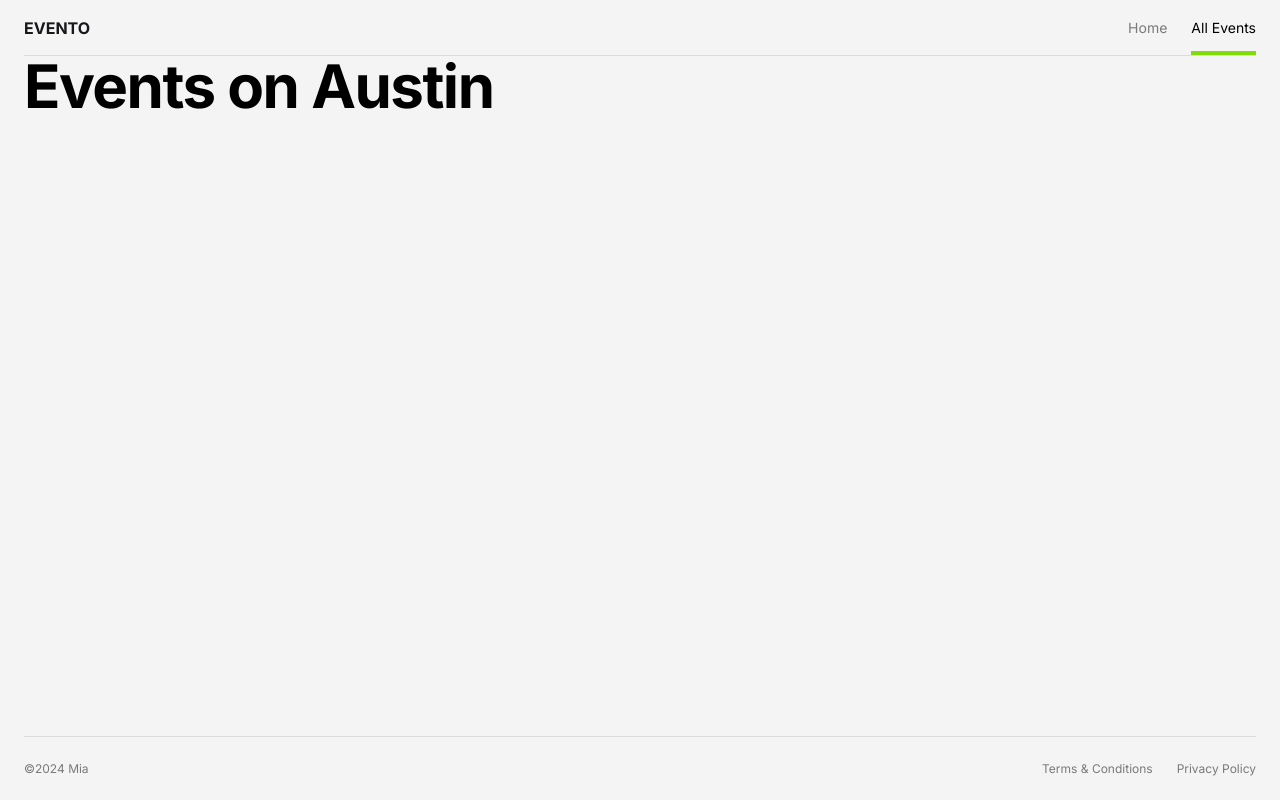
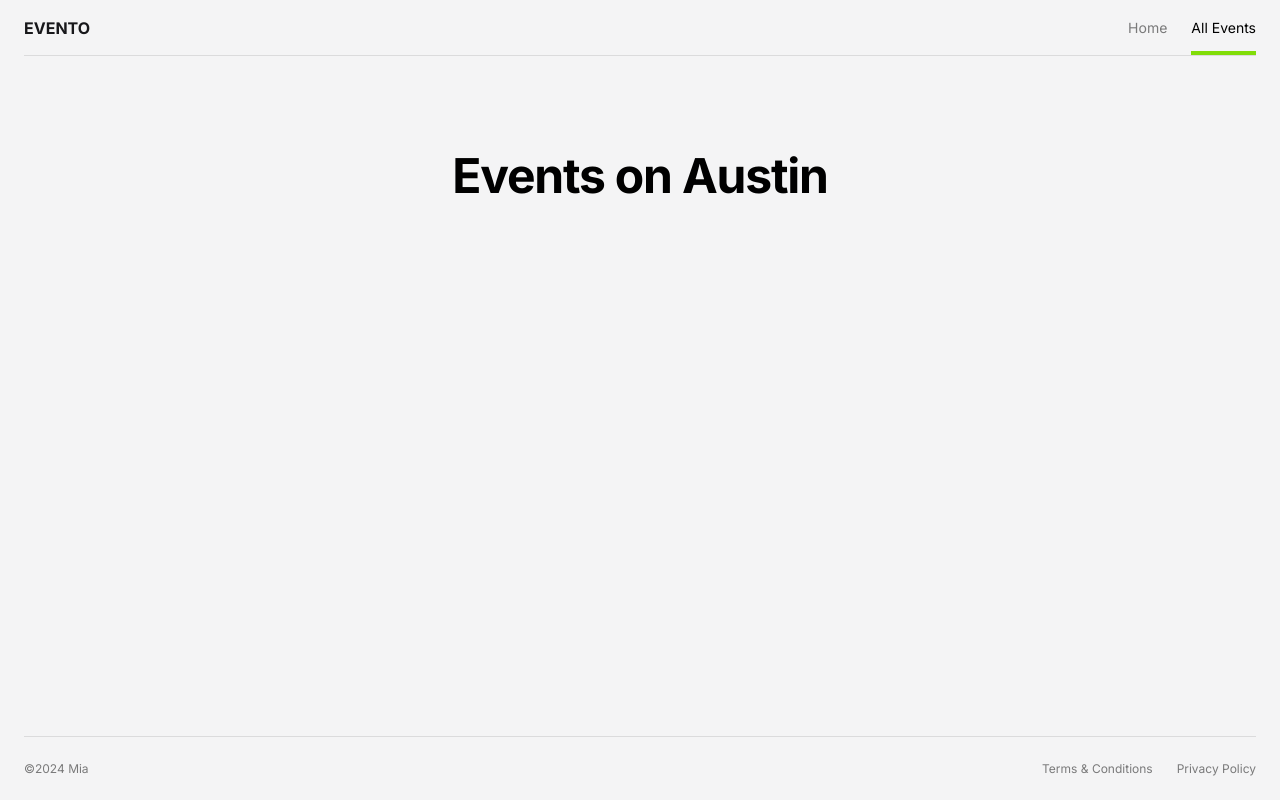
Before and after one commit to miawithcode/evento, a Next.js app: page /events/all in a window 1280 px wide. Built offline with nearby package versions, Linux system fonts and the light colour scheme.

Commit message:
style: scrollbar

```diff
--- a/src/app/events/[city]/page.tsx
+++ b/src/app/events/[city]/page.tsx
@@ -2,7 +2,7 @@ import Heading from '@/components/ui/Heading';
 
 export default function Page() {
   return (
-    <div>
+    <div className="flex flex-col items-center justify-center py-24">
       <Heading>Events on Austin</Heading>
     </div>
   );
--- a/src/app/globals.css
+++ b/src/app/globals.css
@@ -6,4 +6,27 @@
   :root {
     --primary: 129, 221, 8;
   }
+
+  /* Chrome, Edge, and Safari */
+  ::-webkit-scrollbar {
+    width: 10px;
+  }
+
+  ::-webkit-scrollbar-track {
+    background: #0f1015;
+  }
+
+  ::-webkit-scrollbar-thumb {
+    background-color: rgba(255, 255, 255, 0.1);
+  }
+
+  ::-webkit-scrollbar-thumb:hover {
+    background-color: rgba(255, 255, 255, 0.2);
+  }
+
+  /* Firefox */
+  * {
+    scrollbar-width: thin;
+    scrollbar-color: #0f1015 rgba(255, 255, 255, 0.1);
+  }
 }
--- a/src/app/layout.tsx
+++ b/src/app/layout.tsx
@@ -22,7 +22,7 @@ export default function RootLayout({
     <html lang="en" className="h-full">
       <body
         className={cn(
-          'relative h-full bg-zinc-100 antialiased',
+          'relative h-full overflow-y-scroll bg-zinc-100 antialiased',
           inter.className,
         )}
       >
--- a/src/components/ui/Heading.tsx
+++ b/src/components/ui/Heading.tsx
@@ -1,8 +1,8 @@
-import React from "react";
+import React from 'react';
 
-const Heading = ({children}: {children: React.ReactNode}) => {
+const Heading = ({ children }: { children: React.ReactNode }) => {
   return (
-    <h1 className="text-3xl font-bold tracking-tight md:text-4xl lg:text-6xl">
+    <h1 className="text-3xl font-bold tracking-tight md:text-4xl lg:text-5xl">
       {children}
     </h1>
   );
```
